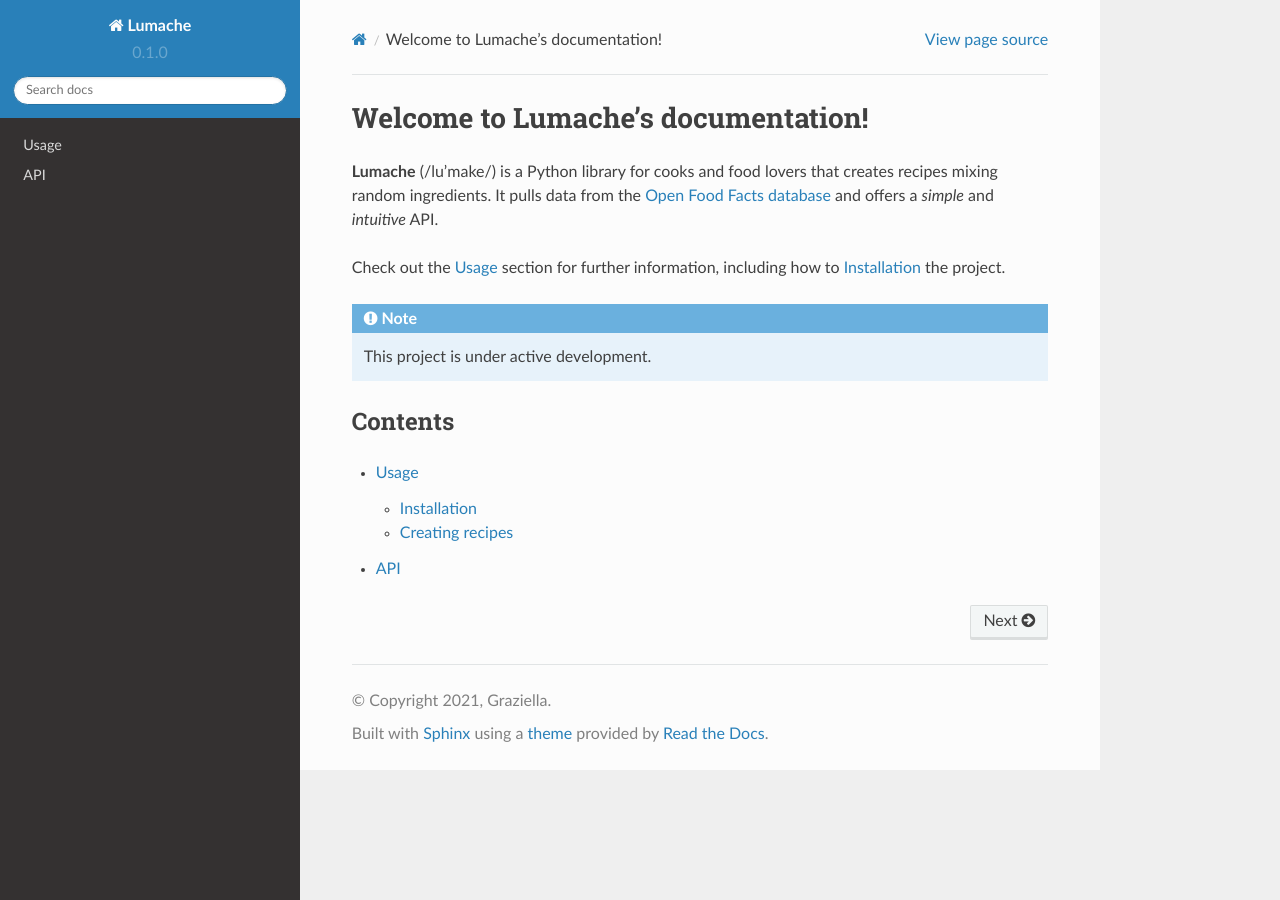
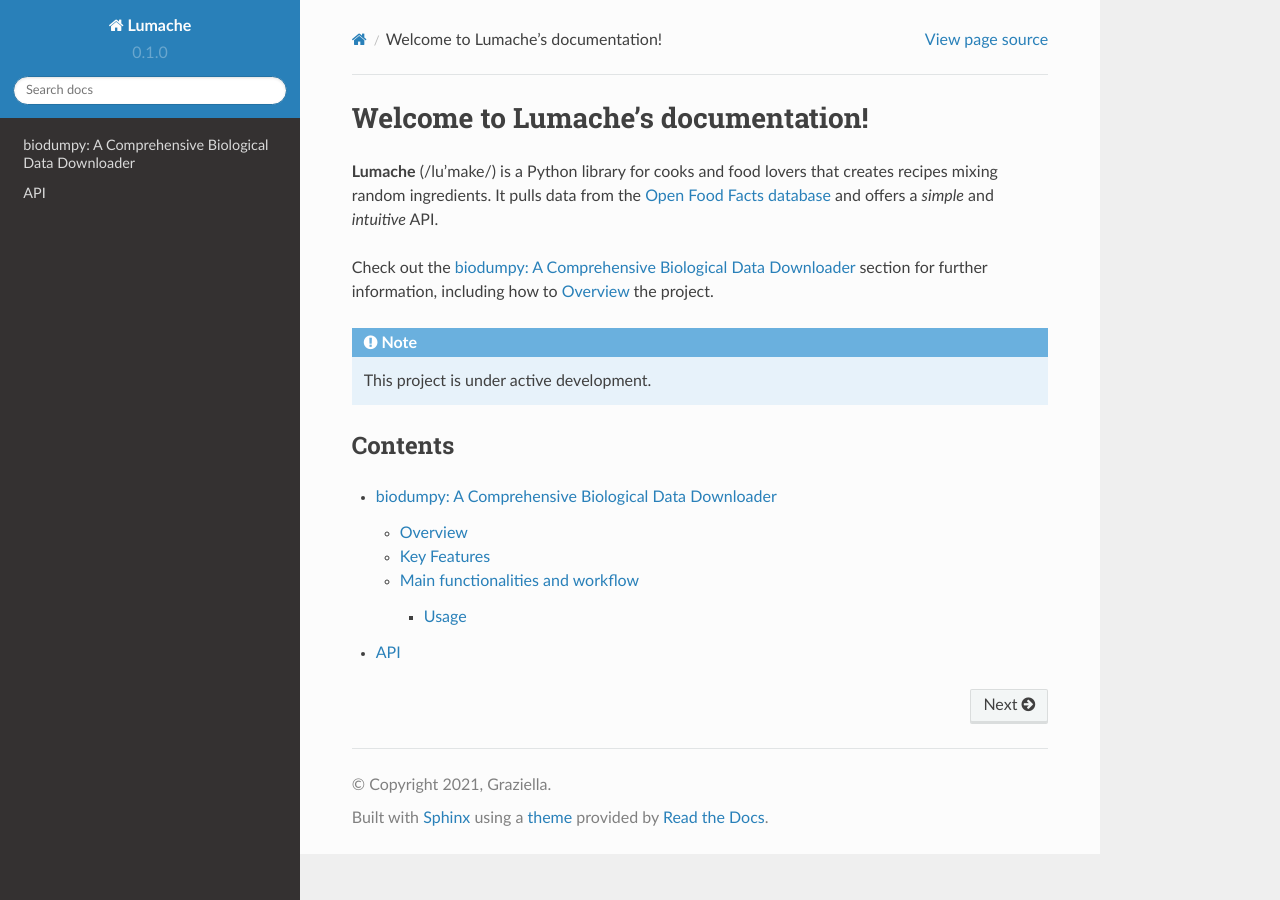
Before and after one commit to TommasoCanc/rtd-tutorial, a Sphinx documentation site: the page built from docs/source/index.rst, in a window 1280 px wide. Built offline with Sphinx 7.4.7 and the Read the Docs theme 2.0.0, drawn with Linux system fonts in a browser that asks for light colours; some of the changed lines change nothing that is shown.

Commit message:
Update usage.rst

```diff
--- a/docs/source/usage.rst
+++ b/docs/source/usage.rst
@@ -1,33 +1,52 @@
-Usage
-=====
+biodumpy: A Comprehensive Biological Data Downloader
+====================================================
 
 .. _installation:
 
-Installation
+Overview
+--------
+
+**biodumpy** is a powerful and versatile Python package designed to simplify the process of retrieving biological information
+from several public databases. With **biodumpy**, researchers can easily download and manage data from multiple sources,
+ensuring access to the most up-to-date and comprehensive biological information available.
+
+
+Key Features
 ------------
 
-To use Lumache, first install it using pip-install:
+**biodumpy** provides dedicated modules for each supported database. Each module includes several functions tailored to
+retrieving information from its specific source. The current modules are dedicated for the following databases:
+
+- `NCBI`_ (National Center for Biotechnology Information)
+.. _NCBI: https://www.ncbi.nlm.nih.gov
+
+- `BOLD`_ (Barcode of Life Data Systems)
+.. _BOLD: https://boldsystems.org/
+
+- `GBIF`_ (Global Biodiversity Information Facility)
+.. _GBIF: https://www.gbif.org/
+
+This list can be expanded, and suggestions and feedback are greatly appreciated.
+
+
+Main functionalities and workflow
+---------------------------------
+
+Before using **biodumpy**, users need to install the package in their Python environment with the following command:
 
 .. code-block:: console
 
-   (.venv) $ pip install lumache
+   (.venv) $ pip install biodumpy
 
-Creating recipes
-----------------
 
-To retrieve a list of random ingredients,
-you can use the ``lumache.get_random_ingredients()`` function:
+Usage
+^^^^^
 
-.. autofunction:: lumache.get_random_ingredients
+To simplify the use of **biodumpy**, we create a general structure common among the modules:
 
-The ``kind`` parameter should be either ``"meat"``, ``"fish"``,
-or ``"veggies"``. Otherwise, :py:func:`lumache.get_random_ingredients`
-will raise an exception.
+1) Load the package: Import **biodumpy** into your Python environment.
+2) Load the desired module: Import one or more specific modules needed to retrieve the data.
+3) Set up the function: Configure the **biodumpy** function with the required parameters.
+4) Start the download: Execute the function to begin retrieving the data.
 
-.. autoexception:: lumache.InvalidKindError
-
-For example:
-
->>> import lumache
->>> lumache.get_random_ingredients()
-['shells', 'gorgonzola', 'parsley']
+Here we show an example resuming the general structure. In this case we use the GBIF module.
```
